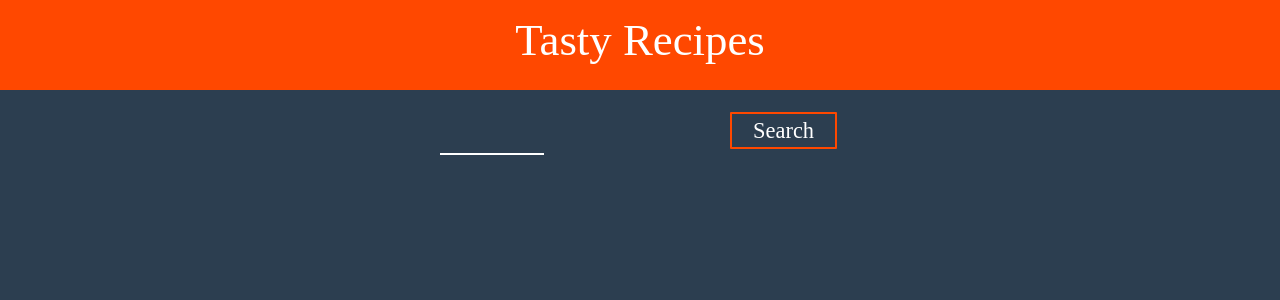
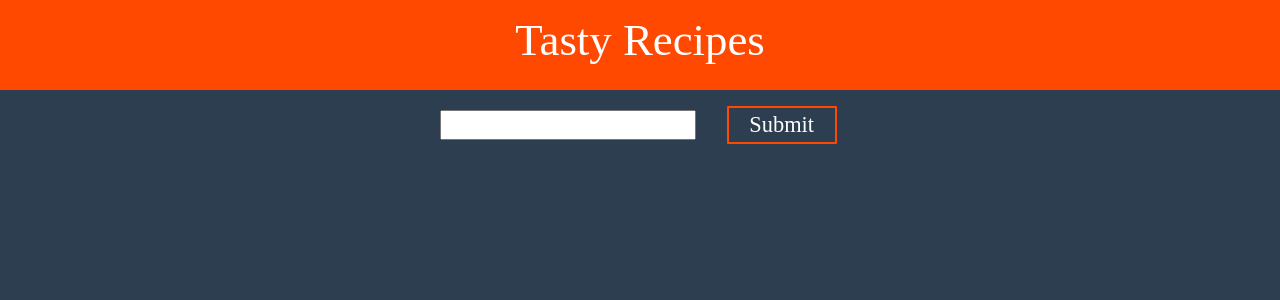
Before and after one commit to Antti-Sakari-Piippo/react-recipe-project, a React (Create React App) app: page / in a window 1280 px wide. Shown: the top 300 px of the page. Built offline with nearby package versions, Linux system fonts and the light colour scheme.

Commit message:
fix form layout

```diff
--- a/src/components/Form.js
+++ b/src/components/Form.js
@@ -1,10 +1,12 @@
 import React from "react";
 
-const Form = props => (
-  <form onSubmit={props.getRecipe} style={{ marginBottom: "2rem" }}>
-    <input className="form__input" type="text" name="recipeName" />
-    <button className="form__button">Search</button>
-  </form>
+const Form = (props) => (
+	<form onSubmit={props.getRecipe}>
+		<label>
+			<input type="text" name="name" />
+		</label>
+		<input className="form__button" type="submit" value="Submit" />
+	</form>
 );
 
 export default Form;
```
